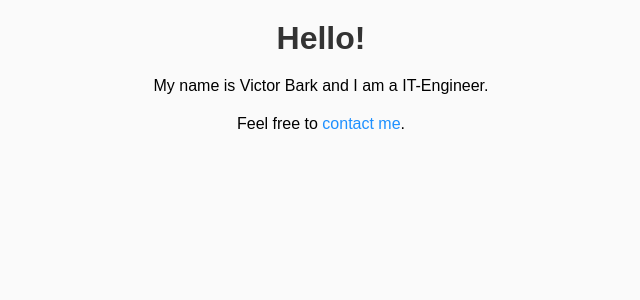
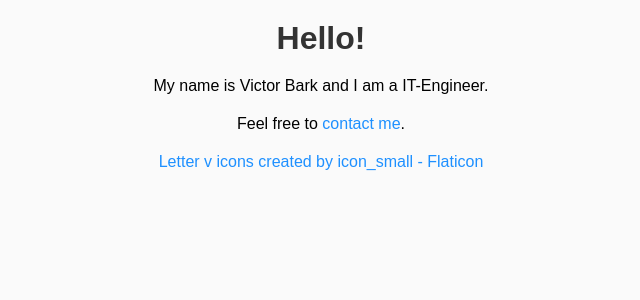
Before and after one commit to vbark/victorbark.com, a PHP site: page / in a window 1280 px wide. Shown: the top 300 px of the page, without its empty margins (319-959 px from the left). Run offline with PHP 8.4, Linux system fonts and the light colour scheme.

Commit message:
favicon added

```diff
--- a/index.php
+++ b/index.php
@@ -2,6 +2,7 @@
 <html>
 <head>
   <title>My Personal Webpage</title>
+  <link rel="icon" type="image/png" href="letter-v.png">
   <style>
     body {
       font-family: Arial, sans-serif;
@@ -25,6 +26,7 @@
   <h1>Hello!</h1>
   <p>My name is Victor Bark and I am a IT-Engineer.</p>
   <p>Feel free to <a href="mailto:[me@victorbark.com]">contact me</a>.</p>
+  <a href="https://www.flaticon.com/free-icons/letter-v" title="letter v icons">Letter v icons created by icon_small - Flaticon</a>
   <script>
     console.log('This is some JavaScript');
   </script>
```
Also changed, not shown: letter-v.png (added).
